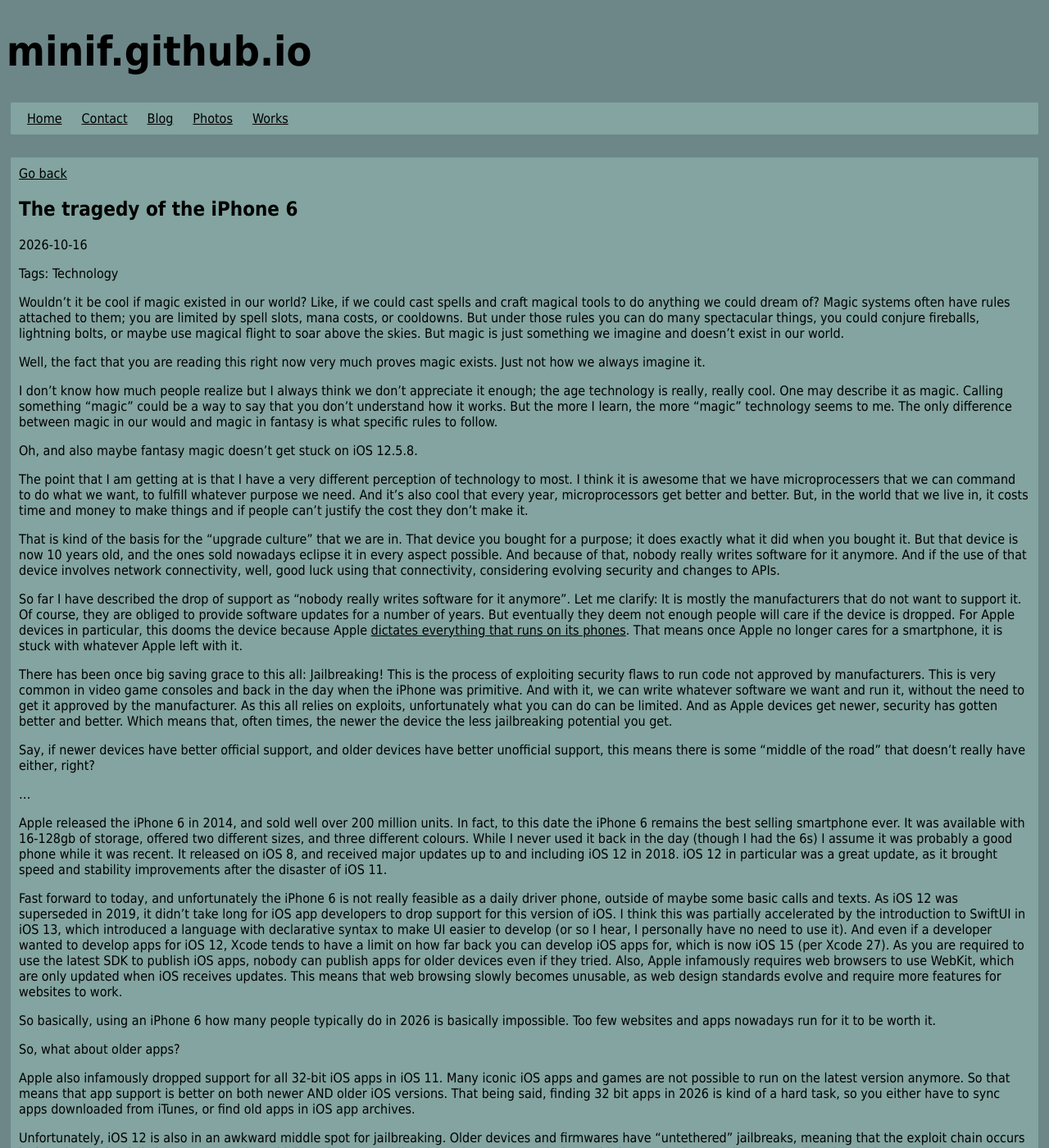
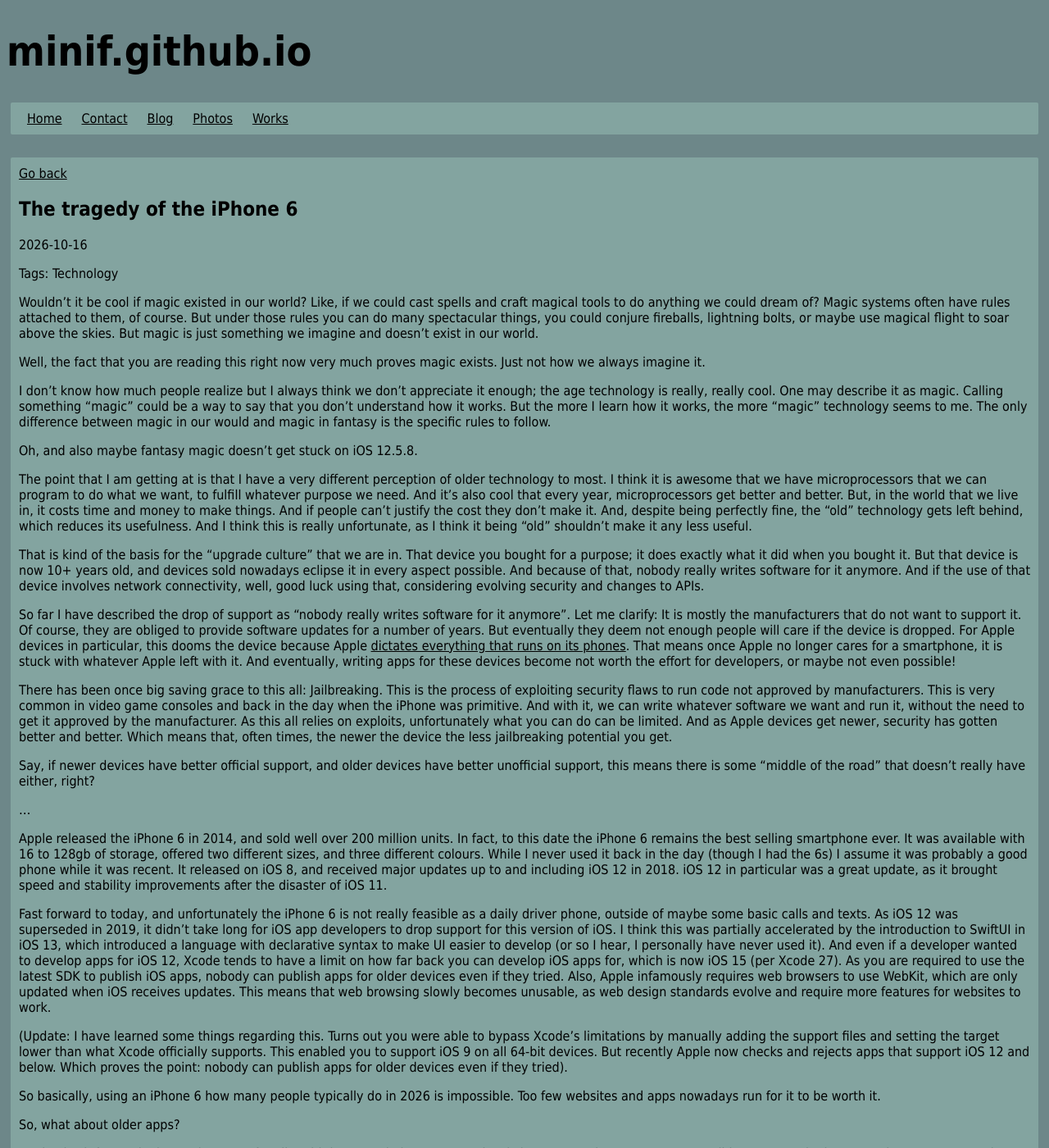
Before and after one commit to minif/minif.github.io, a Jekyll site: the page built from _posts/2026-10-16-tragedy-of-the-iphone-6.md, in a window 1280 px wide and 1400 px high. Shown: the whole window at 82% size. Built offline with Jekyll 4.4.1, drawn with Linux system fonts in a browser that asks for light colours; some of the changed text lies outside the part shown.

Commit message:
Update 2026-10-16-tragedy-of-the-iphone-6.md

```diff
--- a/_posts/2026-10-16-tragedy-of-the-iphone-6.md
+++ b/_posts/2026-10-16-tragedy-of-the-iphone-6.md
@@ -6,31 +6,33 @@
 tags: Technology
 ---
 
-Wouldn't it be cool if magic existed in our world? Like, if we could cast spells and craft magical tools to do anything we could dream of? Magic systems often have rules attached to them; you are limited by spell slots, mana costs, or cooldowns. But under those rules you can do many spectacular things, you could conjure fireballs, lightning bolts, or maybe use magical flight to soar above the skies. But magic is just something we imagine and doesn't exist in our world.
+Wouldn't it be cool if magic existed in our world? Like, if we could cast spells and craft magical tools to do anything we could dream of? Magic systems often have rules attached to them, of course. But under those rules you can do many spectacular things, you could conjure fireballs, lightning bolts, or maybe use magical flight to soar above the skies. But magic is just something we imagine and doesn't exist in our world.
 
 Well, the fact that you are reading this right now very much proves magic exists. Just not how we always imagine it.
 
-I don't know how much people realize but I always think we don't appreciate it enough; the age technology is really, really cool. One may describe it as magic. Calling something "magic" could be a way to say that you don't understand how it works. But the more I learn, the more "magic" technology seems to me. The only difference between magic in our would and magic in fantasy is what specific rules to follow.
+I don't know how much people realize but I always think we don't appreciate it enough; the age technology is really, really cool. One may describe it as magic. Calling something "magic" could be a way to say that you don't understand how it works. But the more I learn how it works, the more "magic" technology seems to me. The only difference between magic in our would and magic in fantasy is the specific rules to follow.
 
 Oh, and also maybe fantasy magic doesn't get stuck on iOS 12.5.8.
 
-The point that I am getting at is that I have a very different perception of technology to most. I think it is awesome that we have microprocessers that we can command to do what we want, to fulfill whatever purpose we need. And it's also cool that every year, microprocessors get better and better. But, in the world that we live in, it costs time and money to make things and if people can't justify the cost they don't make it.
+The point that I am getting at is that I have a very different perception of older technology to most. I think it is awesome that we have microprocessors that we can program to do what we want, to fulfill whatever purpose we need. And it's also cool that every year, microprocessors get better and better. But, in the world that we live in, it costs time and money to make things. And if people can't justify the cost they don't make it. And, despite being perfectly fine, the "old" technology gets left behind, which reduces its usefulness. And I think this is really unfortunate, as I think it being "old" shouldn't make it any less useful.
 
-That is kind of the basis for the "upgrade culture" that we are in. That device you bought for a purpose; it does exactly what it did when you bought it. But that device is now 10 years old, and the ones sold nowadays eclipse it in every aspect possible. And because of that, nobody really writes software for it anymore. And if the use of that device involves network connectivity, well, good luck using that connectivity, considering evolving security and changes to APIs.
+That is kind of the basis for the "upgrade culture" that we are in. That device you bought for a purpose; it does exactly what it did when you bought it. But that device is now 10+ years old, and devices sold nowadays eclipse it in every aspect possible. And because of that, nobody really writes software for it anymore. And if the use of that device involves network connectivity, well, good luck using that, considering evolving security and changes to APIs.
 
-So far I have described the drop of support as "nobody really writes software for it anymore". Let me clarify: It is mostly the manufacturers that do not want to support it. Of course, they are obliged to provide software updates for a number of years. But eventually they deem not enough people will care if the device is dropped. For Apple devices in particular, this dooms the device because Apple [dictates everything that runs on its phones](https://support.apple.com/en-ca/guide/security/secb3000f149/1/web/1). That means once Apple no longer cares for a smartphone, it is stuck with whatever Apple left with it.
+So far I have described the drop of support as "nobody really writes software for it anymore". Let me clarify: It is mostly the manufacturers that do not want to support it. Of course, they are obliged to provide software updates for a number of years. But eventually they deem not enough people will care if the device is dropped. For Apple devices in particular, this dooms the device because Apple [dictates everything that runs on its phones](https://support.apple.com/en-ca/guide/security/secb3000f149/1/web/1). That means once Apple no longer cares for a smartphone, it is stuck with whatever Apple left with it. And eventually, writing apps for these devices become not worth the effort for developers, or maybe not even possible!
 
-There has been once big saving grace to this all: Jailbreaking! This is the process of exploiting security flaws to run code not approved by manufacturers. This is very common in video game consoles and back in the day when the iPhone was primitive. And with it, we can write whatever software we want and run it, without the need to get it approved by the manufacturer. As this all relies on exploits, unfortunately what you can do can be limited. And as Apple devices get newer, security has gotten better and better. Which means that, often times, the newer the device the less jailbreaking potential you get.
+There has been once big saving grace to this all: Jailbreaking. This is the process of exploiting security flaws to run code not approved by manufacturers. This is very common in video game consoles and back in the day when the iPhone was primitive. And with it, we can write whatever software we want and run it, without the need to get it approved by the manufacturer. As this all relies on exploits, unfortunately what you can do can be limited. And as Apple devices get newer, security has gotten better and better. Which means that, often times, the newer the device the less jailbreaking potential you get.
 
 Say, if newer devices have better official support, and older devices have better unofficial support, this means there is some "middle of the road" that doesn't really have either, right?
 
 ...
 
-Apple released the iPhone 6 in 2014, and sold well over 200 million units. In fact, to this date the iPhone 6 remains the best selling smartphone ever. It was available with 16-128gb of storage, offered two different sizes, and three different colours. While I never used it back in the day (though I had the 6s) I assume it was probably a good phone while it was recent. It released on iOS 8, and received major updates up to and including iOS 12 in 2018. iOS 12 in particular was a great update, as it brought speed and stability improvements after the disaster of iOS 11.
+Apple released the iPhone 6 in 2014, and sold well over 200 million units. In fact, to this date the iPhone 6 remains the best selling smartphone ever. It was available with 16 to 128gb of storage, offered two different sizes, and three different colours. While I never used it back in the day (though I had the 6s) I assume it was probably a good phone while it was recent. It released on iOS 8, and received major updates up to and including iOS 12 in 2018. iOS 12 in particular was a great update, as it brought speed and stability improvements after the disaster of iOS 11.
 
-Fast forward to today, and unfortunately the iPhone 6 is not really feasible as a daily driver phone, outside of maybe some basic calls and texts. As iOS 12 was superseded in 2019, it didn't take long for iOS app developers to drop support for this version of iOS. I think this was partially accelerated by the introduction to SwiftUI in iOS 13, which introduced a language with declarative syntax to make UI easier to develop (or so I hear, I personally have no need to use it). And even if a developer wanted to develop apps for iOS 12, Xcode tends to have a limit on how far back you can develop iOS apps for, which is now iOS 15 (per Xcode 27). As you are required to use the latest SDK to publish iOS apps, nobody can publish apps for older devices even if they tried. Also, Apple infamously requires web browsers to use WebKit, which are only updated when iOS receives updates. This means that web browsing slowly becomes unusable, as web design standards evolve and require more features for websites to work.
+Fast forward to today, and unfortunately the iPhone 6 is not really feasible as a daily driver phone, outside of maybe some basic calls and texts. As iOS 12 was superseded in 2019, it didn't take long for iOS app developers to drop support for this version of iOS. I think this was partially accelerated by the introduction to SwiftUI in iOS 13, which introduced a language with declarative syntax to make UI easier to develop (or so I hear, I personally have never used it). And even if a developer wanted to develop apps for iOS 12, Xcode tends to have a limit on how far back you can develop iOS apps for, which is now iOS 15 (per Xcode 27). As you are required to use the latest SDK to publish iOS apps, nobody can publish apps for older devices even if they tried. Also, Apple infamously requires web browsers to use WebKit, which are only updated when iOS receives updates. This means that web browsing slowly becomes unusable, as web design standards evolve and require more features for websites to work.
 
-So basically, using an iPhone 6 how many people typically do in 2026 is basically impossible. Too few websites and apps nowadays run for it to be worth it.
+(Update: I have learned some things regarding this. Turns out you were able to bypass Xcode's limitations by manually adding the support files and setting the target lower than what Xcode officially supports. This enabled you to support iOS 9 on all 64-bit devices. But recently Apple now checks and rejects apps that support iOS 12 and below. Which proves the point: nobody can publish apps for older devices even if they tried).
+
+So basically, using an iPhone 6 how many people typically do in 2026 is impossible. Too few websites and apps nowadays run for it to be worth it.
 
 So, what about older apps?
 
@@ -52,10 +54,6 @@
 
 Well, mostly. There exists bootrom exploits for the iPhone 6. But these exploits are "tethered", meaning that the device must be re-exploited every time it turns on. This means that, if the battery dies, you are unable to use the device at all unless you plug it into a computer to re-run the exploit.
 
-I haven't mentioned the iPhone 5s at all yet in this article. It suffers with basically all the same issues as the iPhone 6, as it also received iOS 12 as its final update. Why haven't I talked about it yet?
+I haven't mentioned the iPhone 5s at all yet in this article. It suffers with basically all the same issues as the iPhone 6, as it also received iOS 12 as its final update. Why haven't I talked about it yet? While it is true it does suffer from a lot of the same issues, it has one thing over the iPhone 6: iOS 10 being signed. The whole thing I was talking about before with the iPhone 6 only being able to run iOS 12, the 5s gets one (1) additional choice. And downgrading to iOS 10 brings back 32-bit app support, letting you use the 5s as a pretty good option to play a lot of classic iOS games. That being said, everything about the iPhone 6 also fully applies to the iPad Mini 3 and the iPod Touch 6th gen as well, as those devices do not have iOS 10 signed. While nowhere near as common, these are still neat devices that deserve more than being stuck on iOS 12 forever.
 
-While it is true it does suffer from a lot of the same issues, it has one thing over the iPhone 6: iOS 10 being signed. The whole thing I was talking about before with the iPhone 6 only being able to run iOS 12, the 5s gets one (1) additional choice. And downgrading to iOS 10 brings back 32-bit app support, letting you use the 5s as a pretty good option to play a lot of classic iOS games.
-
-Everything about the iPhone 6 also fully applies to the iPad Mini 3 and the iPod Touch 6th gen as well, as does not have iOS 10 signed. While nowhere near as common, these are still neat devices that deserve more than being stuck on iOS 12 forever.
-
-I thought of and wrote this post because I have been wishing that my iPhone 6 could do a bit more. Compared to basically every other iOS device I have, it is kind of hard to find a purpose for, or have fun playing around with. Well, at least my iPhone 6 makes for a good music player!
+That's about it for my thoughts on this. I thought of, and wrote this post because I have been wishing that my iPhone 6 could do a bit more. Compared to basically every other iOS device I have (newer and older), it is kind of hard to find a purpose for, or have fun with. And this is a shame, as the iPhone 6 is very much capable for everyday smartphone use, as our needs haven't really changed since it was released. In a better world, the iPhone 6 would be all a person would need for decades to come.
```
